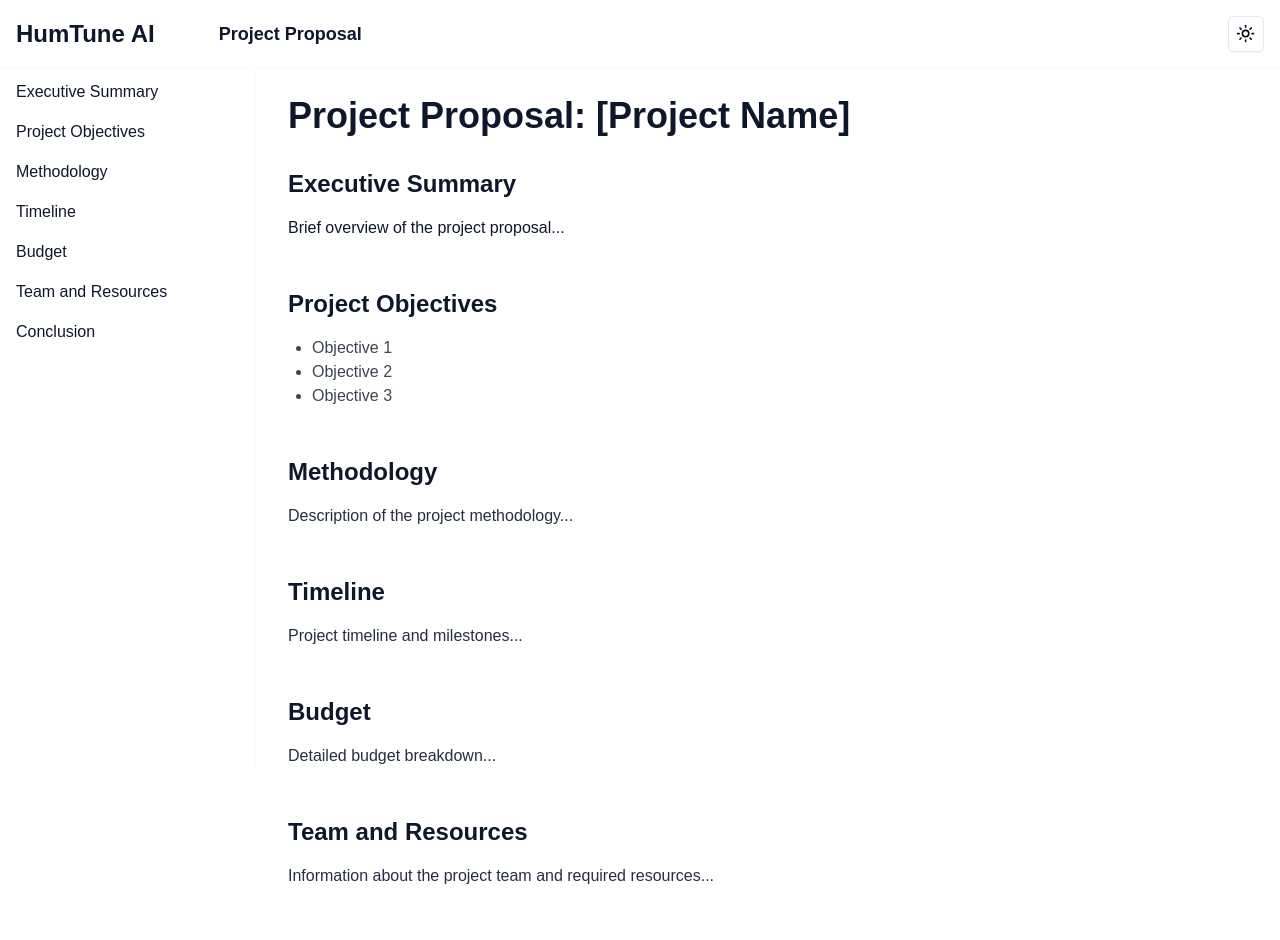
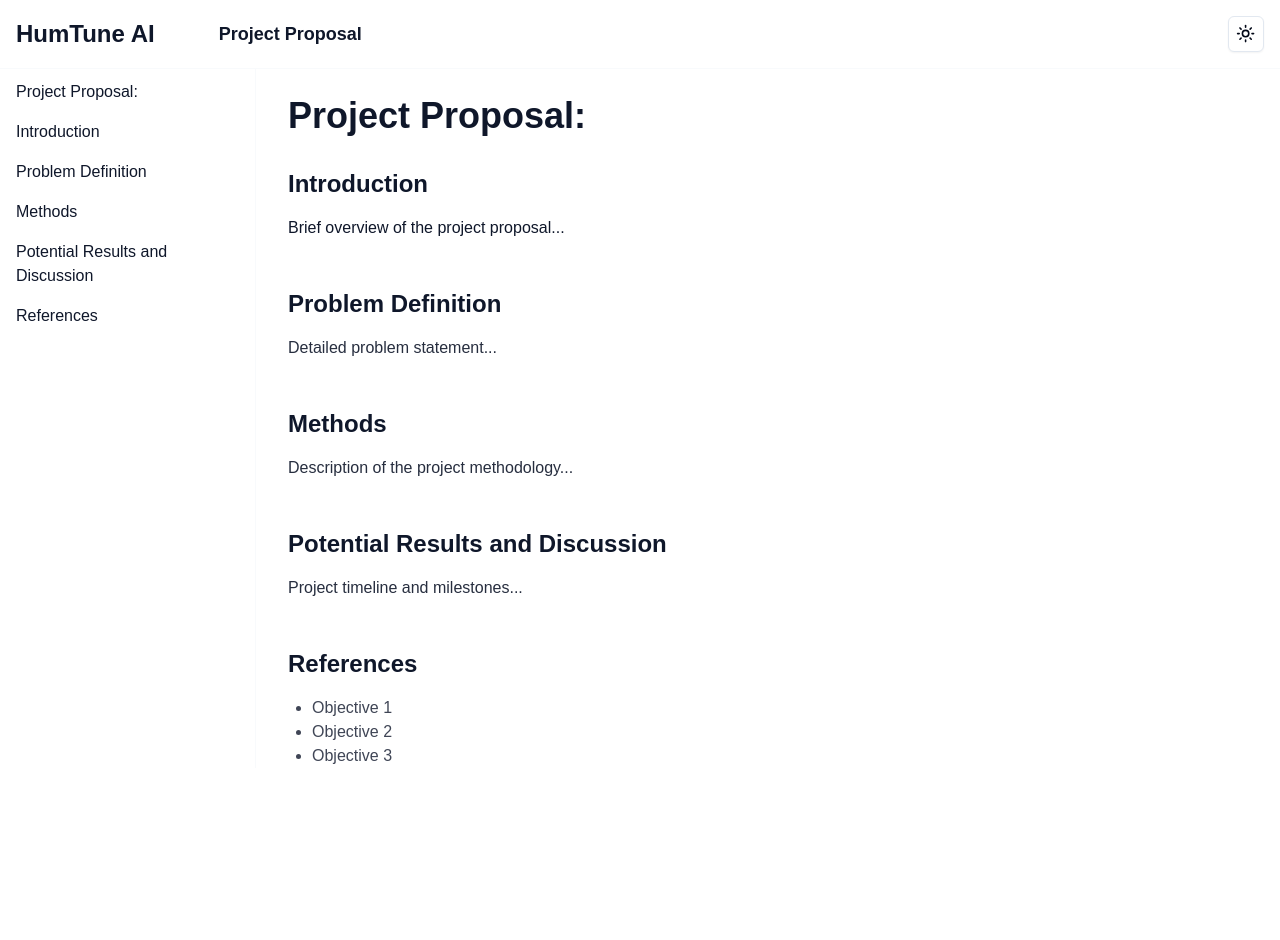
Before and after one commit to krish-shar/music-recognition-pages, a Next.js app: page /project-proposal in a window 1280 px wide. Shown: the top 940 px of the page. After the commit the page ends 864 px from the top, so only its background shows below. Built offline with nearby package versions, Linux system fonts and the light colour scheme.

Commit message:
fixed page routing

```diff
--- a/src/app/(routes)/project-proposal/page.tsx
+++ b/src/app/(routes)/project-proposal/page.tsx
@@ -22,15 +22,31 @@ function Page() {
         <div className="flex min-h-screen bg-background">
             <Sidebar sections={sections}/>
             <main className="flex-1 p-8">
-                <h1 className="text-4xl font-bold mb-8 text-primary">Project Proposal: [Project Name]</h1>
+                <h2 className="text-4xl font-bold mb-8 text-primary">Project Proposal:</h2>
 
                 <section id="section-1" className="mb-12">
-                    <h2 className="text-2xl font-semibold mb-4 text-primary">Executive Summary</h2>
+                    <h2 className="text-2xl font-semibold mb-4 text-primary">Introduction</h2>
                     <p className="text-primary">Brief overview of the project proposal...</p>
                 </section>
 
                 <section id="section-2" className="mb-12">
-                    <h2 className="text-2xl font-semibold mb-4 text-primary">Project Objectives</h2>
+                    <h2 className="text-2xl font-semibold mb-4 text-primary">Problem Definition</h2>
+                    <p className="text-primary/90">Detailed problem statement...</p>
+
+                </section>
+
+                <section id="section-3" className="mb-12">
+                    <h2 className="text-2xl font-semibold mb-4 text-primary">Methods</h2>
+                    <p className="text-primary/90">Description of the project methodology...</p>
+                </section>
+
+                <section id="section-4" className="mb-12">
+                    <h2 className="text-2xl font-semibold mb-4 text-primary">Potential Results and Discussion</h2>
+                    <p className="text-primary/90">Project timeline and milestones...</p>
+                </section>
+
+                <section id="section-5" className="mb-12">
+                    <h2 className="text-2xl font-semibold mb-4 text-primary">References</h2>
                     <ul className="list-disc pl-6 text-primary/80">
                         <li>Objective 1</li>
                         <li>Objective 2</li>
@@ -38,30 +54,6 @@ function Page() {
                     </ul>
                 </section>
 
-                <section id="section-3" className="mb-12">
-                    <h2 className="text-2xl font-semibold mb-4 text-primary">Methodology</h2>
-                    <p className="text-primary/90">Description of the project methodology...</p>
-                </section>
-
-                <section id="section-4" className="mb-12">
-                    <h2 className="text-2xl font-semibold mb-4 text-primary">Timeline</h2>
-                    <p className="text-primary/90">Project timeline and milestones...</p>
-                </section>
-
-                <section id="section-5" className="mb-12">
-                    <h2 className="text-2xl font-semibold mb-4 text-primary">Budget</h2>
-                    <p className="text-primary/90">Detailed budget breakdown...</p>
-                </section>
-
-                <section id="section-6" className="mb-12">
-                    <h2 className="text-2xl font-semibold mb-4 text-primary">Team and Resources</h2>
-                    <p className="text-primary/90">Information about the project team and required resources...</p>
-                </section>
-
-                <section id="section-7" className="mb-12">
-                    <h2 className="text-2xl font-semibold mb-4 text-primary">Conclusion</h2>
-                    <p className="text-primary/90">Concluding remarks and call to action...</p>
-                </section>
             </main>
         </div>
     )
```
